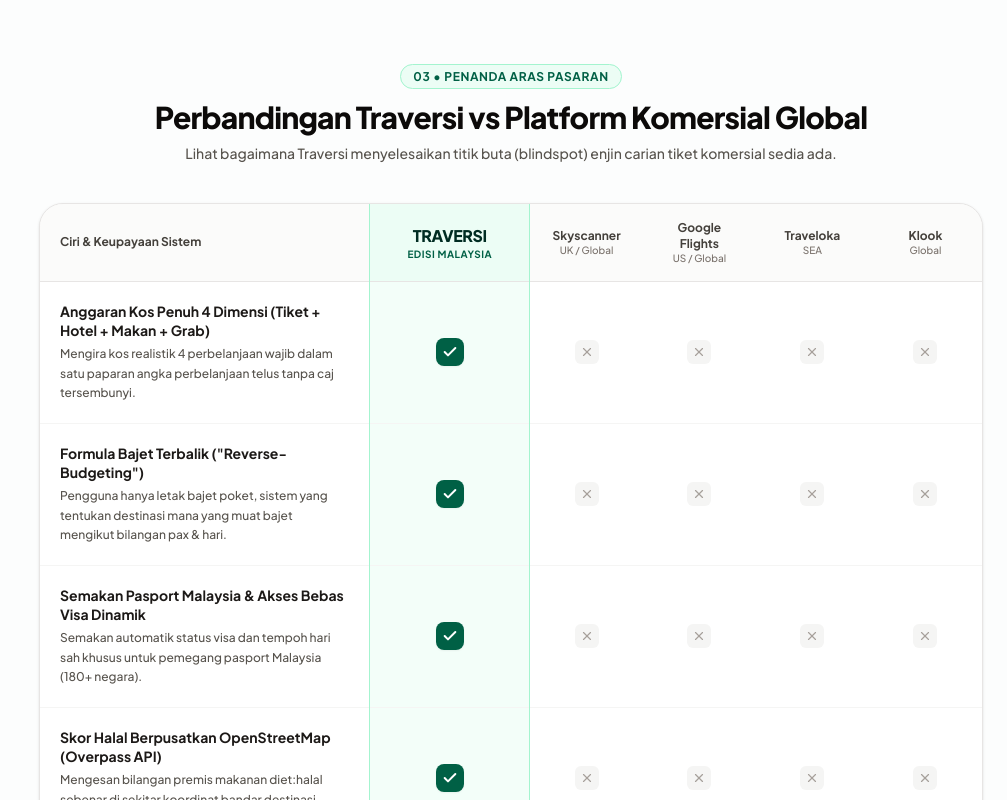
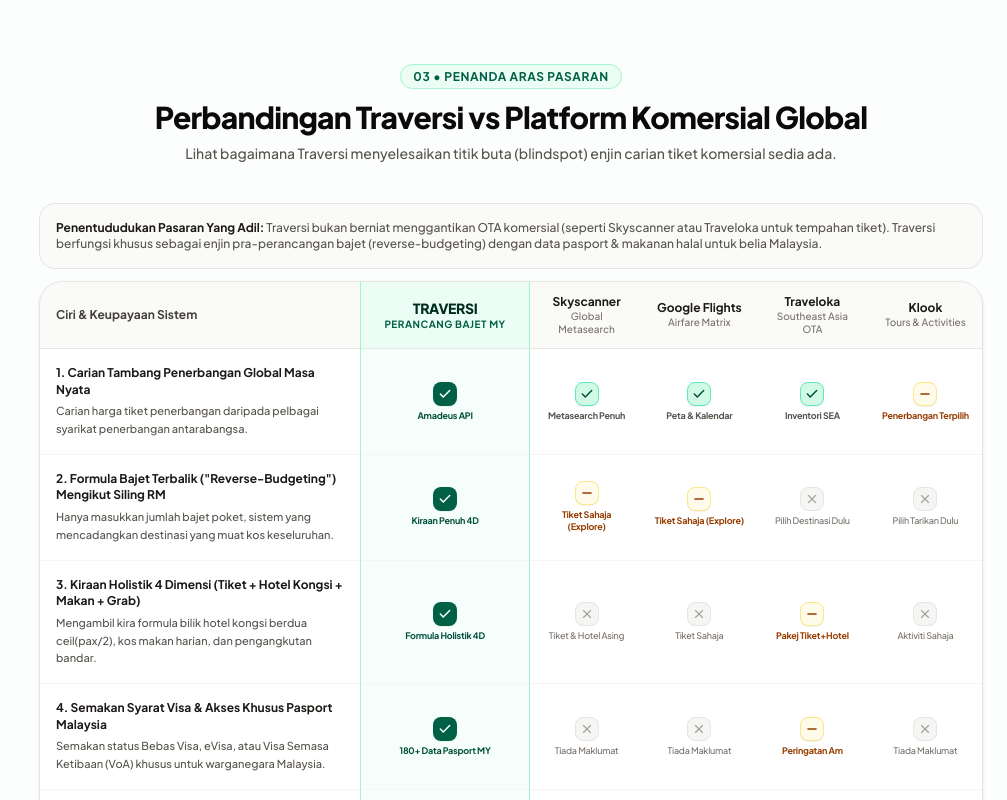
Before and after one commit to cs-mirakim/traversi, a Next.js app: page / in a window 1280 px wide. Shown: the part 2000-2800 px from the top of the page, without its empty margins (273-1280 px from the left). Built offline with nearby package versions, Linux system fonts and the light colour scheme.

Commit message:
refactor: remove redundant calculator buttons, balance market benchmark with objective OTA comparisons, and update demo user to Hang Tuah

```diff
--- a/app/login/page.tsx
+++ b/app/login/page.tsx
@@ -28,7 +28,7 @@
 
   const handleDemoLogin = () => {
     setIsLoading(true);
-    login("amir@traversi.my", "Amir Hakim");
+    login("hangtuah@traversi.my", "Hang Tuah");
     router.push("/profile");
   };
 
@@ -104,7 +104,7 @@
               className="w-full py-3 px-4 rounded-2xl bg-emerald-50 hover:bg-emerald-100 text-emerald-950 border border-emerald-200 text-xs sm:text-sm font-bold flex items-center justify-center gap-2 transition-all shadow-2xs cursor-pointer active:scale-[0.99]"
             >
               <Sparkles className="w-4 h-4 text-emerald-700 shrink-0" />
-              <span>{locale === "bm" ? "Masuk Pantas Sebagai Amir Hakim (Demo)" : "Instant Demo Login (Amir Hakim)"}</span>
+              <span>{locale === "bm" ? "Masuk Pantas Sebagai Hang Tuah (Demo)" : "Instant Demo Login (Hang Tuah)"}</span>
             </button>
           </div>
 
--- a/app/register/page.tsx
+++ b/app/register/page.tsx
@@ -28,7 +28,7 @@
 
   const handleDemoRegister = () => {
     setIsLoading(true);
-    login("amir@traversi.my", "Amir Hakim");
+    login("hangtuah@traversi.my", "Hang Tuah");
     router.push("/profile");
   };
 
@@ -104,7 +104,7 @@
               className="w-full py-3 px-4 rounded-2xl bg-emerald-50 hover:bg-emerald-100 text-emerald-950 border border-emerald-200 text-xs sm:text-sm font-bold flex items-center justify-center gap-2 transition-all shadow-2xs cursor-pointer active:scale-[0.99]"
             >
               <Sparkles className="w-4 h-4 text-emerald-700 shrink-0" />
-              <span>{locale === "bm" ? "Daftar Segera Sebagai Amir Hakim (Demo)" : "Instant Demo Register (Amir Hakim)"}</span>
+              <span>{locale === "bm" ? "Daftar Segera Sebagai Hang Tuah (Demo)" : "Instant Demo Register (Hang Tuah)"}</span>
             </button>
           </div>
 
--- a/components/AuthModal.tsx
+++ b/components/AuthModal.tsx
@@ -158,7 +158,7 @@
                     required
                     value={name}
                     onChange={(e) => setName(e.target.value)}
-                    placeholder="Contoh: Amir Hakim"
+                    placeholder="Contoh: Hang Tuah"
                     className="w-full px-3.5 py-2 text-xs font-medium rounded-xl border border-stone-300 focus:ring-2 focus:ring-emerald-600 focus:outline-none bg-stone-50/50"
                   />
                 </div>
--- a/components/ComparisonTable.tsx
+++ b/components/ComparisonTable.tsx
@@ -1,7 +1,7 @@
 "use client";
 
 import React from "react";
-import { Check, X } from "lucide-react";
+import { Check, X, Minus } from "lucide-react";
 import { useLanguage } from "@/context/LanguageContext";
 
 interface ComparisonFeature {
@@ -9,126 +9,191 @@
   titleEn: string;
   descBm: string;
   descEn: string;
-  traversi: boolean | string;
-  skyscanner: boolean | string;
-  googleFlights: boolean | string;
-  traveloka: boolean | string;
-  klook: boolean | string;
+  traversi: { type: "yes" | "no" | "partial"; labelBm?: string; labelEn?: string };
+  skyscanner: { type: "yes" | "no" | "partial"; labelBm?: string; labelEn?: string };
+  googleFlights: { type: "yes" | "no" | "partial"; labelBm?: string; labelEn?: string };
+  traveloka: { type: "yes" | "no" | "partial"; labelBm?: string; labelEn?: string };
+  klook: { type: "yes" | "no" | "partial"; labelBm?: string; labelEn?: string };
 }
 
 const COMPARISON_DATA: ComparisonFeature[] = [
   {
-    titleBm: "Anggaran Kos Penuh 4 Dimensi (Tiket + Hotel + Makan + Grab)",
-    titleEn: "Full 4D Cost Breakdown (Flights + Hotel + Meals + Transport)",
-    descBm: "Mengira kos realistik 4 perbelanjaan wajib dalam satu paparan angka perbelanjaan telus tanpa caj tersembunyi.",
-    descEn: "Calculates realistic costs across all 4 mandatory expense categories in a single transparent figure.",
-    traversi: true,
-    skyscanner: false,
-    googleFlights: false,
-    traveloka: false,
-    klook: false,
+    titleBm: "1. Carian Tambang Penerbangan Global Masa Nyata",
+    titleEn: "1. Real-Time Global Airfare Search",
+    descBm: "Carian harga tiket penerbangan daripada pelbagai syarikat penerbangan antarabangsa.",
+    descEn: "Search and compare live flight fares across international carrier networks.",
+    traversi: { type: "yes", labelBm: "Amadeus API", labelEn: "Amadeus API" },
+    skyscanner: { type: "yes", labelBm: "Metasearch Penuh", labelEn: "Full Metasearch" },
+    googleFlights: { type: "yes", labelBm: "Peta & Kalendar", labelEn: "Fast Matrix" },
+    traveloka: { type: "yes", labelBm: "Inventori SEA", labelEn: "SEA Inventory" },
+    klook: { type: "partial", labelBm: "Penerbangan Terpilih", labelEn: "Selected Flights" },
   },
   {
-    titleBm: "Formula Bajet Terbalik (\"Reverse-Budgeting\")",
-    titleEn: "Reverse-Budgeting Formula",
-    descBm: "Pengguna hanya letak bajet poket, sistem yang tentukan destinasi mana yang muat bajet mengikut bilangan pax & hari.",
-    descEn: "User simply enters available budget; the engine determines which destinations fit within group size and duration.",
-    traversi: true,
-    skyscanner: false,
-    googleFlights: false,
-    traveloka: false,
-    klook: false,
+    titleBm: "2. Formula Bajet Terbalik (\"Reverse-Budgeting\") Mengikut Siling RM",
+    titleEn: "2. Reverse-Budgeting by RM Spending Ceiling",
+    descBm: "Hanya masukkan jumlah bajet poket, sistem yang mencadangkan destinasi yang muat kos keseluruhan.",
+    descEn: "Simply enter your available cash ceiling; engine computes destinations fitting total realistic trip cost.",
+    traversi: { type: "yes", labelBm: "Kiraan Penuh 4D", labelEn: "Full 4D Fit" },
+    skyscanner: { type: "partial", labelBm: "Tiket Sahaja (Explore)", labelEn: "Flights Only (Explore)" },
+    googleFlights: { type: "partial", labelBm: "Tiket Sahaja (Explore)", labelEn: "Flights Only (Explore)" },
+    traveloka: { type: "no", labelBm: "Pilih Destinasi Dulu", labelEn: "Dest. Required" },
+    klook: { type: "no", labelBm: "Pilih Tarikan Dulu", labelEn: "Attraction Required" },
   },
   {
-    titleBm: "Semakan Pasport Malaysia & Akses Bebas Visa Dinamik",
-    titleEn: "Dynamic Malaysian Passport Visa Regulations",
-    descBm: "Semakan automatik status visa dan tempoh hari sah khusus untuk pemegang pasport Malaysia (180+ negara).",
-    descEn: "Automated visa requirements and valid duration specifically for Malaysian passport holders (180+ countries).",
-    traversi: true,
-    skyscanner: false,
-    googleFlights: false,
-    traveloka: false,
-    klook: false,
+    titleBm: "3. Kiraan Holistik 4 Dimensi (Tiket + Hotel Kongsi + Makan + Grab)",
+    titleEn: "3. Holistic 4D Cost Modeling (Flight + Room + Food + Local Rides)",
+    descBm: "Mengambil kira formula bilik hotel kongsi berdua ceil(pax/2), kos makan harian, dan pengangkutan bandar.",
+    descEn: "Includes twin-share room logic ceil(pax/2), daily halal dining, and local rideshare transportation.",
+    traversi: { type: "yes", labelBm: "Formula Holistik 4D", labelEn: "Holistic 4D Math" },
+    skyscanner: { type: "no", labelBm: "Tiket & Hotel Asing", labelEn: "Separate Bookings" },
+    googleFlights: { type: "no", labelBm: "Tiket Sahaja", labelEn: "Flights Only" },
+    traveloka: { type: "partial", labelBm: "Pakej Tiket+Hotel", labelEn: "Flight+Hotel Combo" },
+    klook: { type: "no", labelBm: "Aktiviti Sahaja", labelEn: "Activities Only" },
   },
   {
-    titleBm: "Skor Halal Berpusatkan OpenStreetMap (Overpass API)",
-    titleEn: "Geospatial Halal Audit via OpenStreetMap (Overpass API)",
-    descBm: "Mengesan bilangan premis makanan diet:halal sebenar di sekitar koordinat bandar destinasi secara geospatial.",
-    descEn: "Detects real diet:halal nodes within the destination city coordinates directly via geospatial queries.",
-    traversi: true,
-    skyscanner: false,
-    googleFlights: false,
-    traveloka: false,
-    klook: false,
+    titleBm: "4. Semakan Syarat Visa & Akses Khusus Pasport Malaysia",
+    titleEn: "4. Malaysian Passport Specific Visa Intelligence",
+    descBm: "Semakan status Bebas Visa, eVisa, atau Visa Semasa Ketibaan (VoA) khusus untuk warganegara Malaysia.",
+    descEn: "Tailored Visa-Free, eVisa, or VoA validity status mapped directly to Malaysian passport holders.",
+    traversi: { type: "yes", labelBm: "180+ Data Pasport MY", labelEn: "180+ MY Passport Data" },
+    skyscanner: { type: "no", labelBm: "Tiada Maklumat", labelEn: "Not Available" },
+    googleFlights: { type: "no", labelBm: "Tiada Maklumat", labelEn: "Not Available" },
+    traveloka: { type: "partial", labelBm: "Peringatan Am", labelEn: "General Notice" },
+    klook: { type: "no", labelBm: "Tiada Maklumat", labelEn: "Not Available" },
   },
   {
-    titleBm: "Mod Bajet Fleksibel (Per Pax vs Jumlah Kumpulan)",
-    titleEn: "Flexible Budgeting (Per Person vs Group Total)",
-    descBm: "Kiraan automatik sama ada perbelanjaan dikira bagi setiap individu atau perkongsian bilik hotel (twin sharing).",
-    descEn: "Automatic computation per individual or shared room basis (twin sharing) for the entire travel group.",
-    traversi: true,
-    skyscanner: false,
-    googleFlights: false,
-    traveloka: false,
-    klook: false,
+    titleBm: "5. Audit Makanan Halal Tempatan (Geospatial / OpenStreetMap)",
+    titleEn: "5. Local Halal Food Audit (Geospatial / OpenStreetMap)",
+    descBm: "Kueri nod diet:halal di sekitar bandar destinasi untuk memudahkan pelancong Muslim merancang perbelanjaan.",
+    descEn: "Real diet:halal geospatial node analysis around city center to verify Muslim-friendly dining ease.",
+    traversi: { type: "yes", labelBm: "Kueri Overpass OSM", labelEn: "OSM Overpass Query" },
+    skyscanner: { type: "no", labelBm: "Tiada Penapis", labelEn: "Not Available" },
+    googleFlights: { type: "no", labelBm: "Tiada Penapis", labelEn: "Not Available" },
+    traveloka: { type: "partial", labelBm: "Penapis Terhad Hotel", labelEn: "Selected Hotels" },
+    klook: { type: "partial", labelBm: "Pakej Mesra Muslim", labelEn: "Selected Tours" },
   },
   {
-    titleBm: "Penjanaan Itinerari 4 Hari Realistik Belia",
-    titleEn: "Realistic 4-Day Youth Itinerary Generation",
-    descBm: "Cadangan aktiviti harian berbaloi yang dipadankan dengan baki lebihan simpanan sebenar tanpa jadual padat.",
-    descEn: "Curated daily activity recommendations matched with remaining pocket savings at an enjoyable pace.",
-    traversi: true,
-    skyscanner: false,
-    googleFlights: false,
-    traveloka: false,
-    klook: false,
+    titleBm: "6. Tempahan Terus Tiket, Hotel & Pas Lawatan (Commercial OTA Engine)",
+    titleEn: "6. Direct Commercial Booking & Ticketing Engine (OTA)",
+    descBm: "Pembelian tiket sah dan pengeluaran baucar penginapan terus dalam sistem.",
+    descEn: "Direct transactional purchasing of flight e-tickets and accommodation vouchers in-app.",
+    traversi: { type: "no", labelBm: "Bukan OTA (Perancang Sahaja)", labelEn: "Planner Only (Non-OTA)" },
+    skyscanner: { type: "yes", labelBm: "Pautan Syarikat/OTA", labelEn: "Airline / OTA Redirect" },
+    googleFlights: { type: "yes", labelBm: "Tempah Terus Syarikat", labelEn: "Book via Airline" },
+    traveloka: { type: "yes", labelBm: "OTA Penuh Terintegrasi", labelEn: "Full Integrated OTA" },
+    klook: { type: "yes", labelBm: "Peneraju Tiket & Pas", labelEn: "Pass & Ticket Leader" },
   },
   {
-    titleBm: "100% Percuma & Dioptimumkan untuk Belia Malaysia",
-    titleEn: "100% Free & Built for Malaysian Youth",
-    descBm: "Bebas tanpa sebarang caj komisen terselindung, bayaran langganan, atau harga berbeza.",
-    descEn: "Free with zero hidden fees, markups, or subscription requirements.",
-    traversi: true,
-    skyscanner: "separa",
-    googleFlights: "separa",
-    traveloka: false,
-    klook: false,
+    titleBm: "7. Pas Tarikan Tempatan & Tiket Lawatan Harian (Attractions & Tours)",
+    titleEn: "7. Local Attraction Passes & Day Tour Tickets",
+    descBm: "Jualan pas tiket taman tema, pengangkutan awam bandar (JR/MRT pass), dan aktiviti berpandu.",
+    descEn: "Sales of theme park admissions, transit tourist passes, and localized day tour excursions.",
+    traversi: { type: "partial", labelBm: "Cadangan Itinerari AI", labelEn: "AI Suggested Plans" },
+    skyscanner: { type: "no", labelBm: "Tiada", labelEn: "Not Available" },
+    googleFlights: { type: "no", labelBm: "Tiada", labelEn: "Not Available" },
+    traveloka: { type: "yes", labelBm: "Traveloka Xperience", labelEn: "Traveloka Xperience" },
+    klook: { type: "yes", labelBm: "Katalog Global Terbesar", labelEn: "Largest Global Catalog" },
   },
 ];
 
 export default function ComparisonTable() {
   const { locale } = useLanguage();
 
+  const renderBadge = (item: { type: "yes" | "no" | "partial"; labelBm?: string; labelEn?: string }, isTraversi: boolean = false) => {
+    const label = locale === "bm" ? item.labelBm : item.labelEn;
+
+    if (item.type === "yes") {
       return (
+        <div className="flex flex-col items-center gap-1">
+          <div className={`w-6 h-6 rounded-lg flex items-center justify-center shadow-2xs ${
+            isTraversi ? "bg-emerald-800 text-white" : "bg-emerald-100 text-emerald-900 border border-emerald-300"
+          }`}>
+            <Check className="w-3.5 h-3.5 stroke-[2.5]" />
+          </div>
+          {label && (
+            <span className={`text-[9px] font-bold tracking-tight text-center ${
+              isTraversi ? "text-emerald-900" : "text-stone-600"
+            }`}>
+              {label}
+            </span>
+          )}
+        </div>
+      );
+    }
+
+    if (item.type === "partial") {
+      return (
+        <div className="flex flex-col items-center gap-1">
+          <div className="w-6 h-6 rounded-lg bg-amber-50 text-amber-800 border border-amber-200 flex items-center justify-center shadow-2xs">
+            <Minus className="w-3.5 h-3.5 stroke-[2.5]" />
+          </div>
+          {label && (
+            <span className="text-[9px] font-bold text-amber-800 tracking-tight text-center">
+              {label}
+            </span>
+          )}
+        </div>
+      );
+    }
+
+    // "no"
+    return (
+      <div className="flex flex-col items-center gap-1">
+        <div className="w-6 h-6 rounded-lg bg-stone-100 text-stone-400 border border-stone-200 flex items-center justify-center">
+          <X className="w-3.5 h-3.5 stroke-[2]" />
+        </div>
+        {label && (
+          <span className="text-[9px] font-medium text-stone-500 tracking-tight text-center">
+            {label}
+          </span>
+        )}
+      </div>
+    );
+  };
+
+  return (
+    <div className="w-full space-y-3">
+      {/* Informative Positioning Note */}
+      <div className="p-4 rounded-2xl bg-stone-50 border border-stone-200 flex flex-col sm:flex-row items-start sm:items-center justify-between gap-2 text-xs text-stone-600 font-medium">
+        <p>
+          <strong className="text-stone-900 font-bold">
+            {locale === "bm" ? "Penentududukan Pasaran Yang Adil:" : "Objective Market Positioning:"}
+          </strong>{" "}
+          {locale === "bm"
+            ? "Traversi bukan berniat menggantikan OTA komersial (seperti Skyscanner atau Traveloka untuk tempahan tiket). Traversi berfungsi khusus sebagai enjin pra-perancangan bajet (reverse-budgeting) dengan data pasport & makanan halal untuk belia Malaysia."
+            : "Traversi is not built to displace commercial OTAs (like Skyscanner or Traveloka for actual bookings). Rather, it fills the critical pre-planning gap: reverse-budgeting with passport & halal scoring tailored for Malaysian travelers."}
+        </p>
+      </div>
+
       <div className="w-full overflow-x-auto rounded-3xl border border-stone-200 bg-white shadow-sm">
-      <table className="w-full text-left border-collapse min-w-[780px]">
+        <table className="w-full text-left border-collapse min-w-[820px]">
           <thead>
-          <tr className="border-b border-stone-200 bg-stone-50/80 text-xs text-stone-700">
-            <th className="p-5 font-bold w-[35%]">
+            <tr className="border-b border-stone-200 bg-stone-50/90 text-xs text-stone-700">
+              <th className="p-4 font-bold w-[34%]">
                 {locale === "bm" ? "Ciri & Keupayaan Sistem" : "System Capabilities"}
               </th>
               {/* Highlighted Traversi Column */}
-            <th className="p-5 font-black text-center bg-emerald-50 text-emerald-950 border-x border-emerald-200 w-[17%]">
-              <div className="tracking-tight text-base font-black text-emerald-950">TRAVERSI</div>
+              <th className="p-4 font-black text-center bg-emerald-50 text-emerald-950 border-x border-emerald-200 w-[18%]">
+                <div className="tracking-tight text-sm font-black text-emerald-950">TRAVERSI</div>
                 <div className="text-[10px] text-emerald-800 font-bold uppercase tracking-wider">
-                {locale === "bm" ? "Edisi Malaysia" : "Malaysia-First"}
+                  {locale === "bm" ? "Perancang Bajet MY" : "MY Budget Engine"}
                 </div>
               </th>
-            <th className="p-4 text-center text-stone-700 font-bold w-[12%]">
-              <div>Skyscanner</div>
-              <div className="text-[10px] text-stone-500 font-medium">UK / Global</div>
+              <th className="p-3 text-center text-stone-700 font-bold w-[12%]">
+                <div className="text-xs font-bold text-stone-900">Skyscanner</div>
+                <div className="text-[10px] text-stone-500 font-medium">Global Metasearch</div>
               </th>
-            <th className="p-4 text-center text-stone-700 font-bold w-[12%]">
-              <div>Google Flights</div>
-              <div className="text-[10px] text-stone-500 font-medium">US / Global</div>
+              <th className="p-3 text-center text-stone-700 font-bold w-[12%]">
+                <div className="text-xs font-bold text-stone-900">Google Flights</div>
+                <div className="text-[10px] text-stone-500 font-medium">Airfare Matrix</div>
               </th>
-            <th className="p-4 text-center text-stone-700 font-bold w-[12%]">
-              <div>Traveloka</div>
-              <div className="text-[10px] text-stone-500 font-medium">SEA</div>
+              <th className="p-3 text-center text-stone-700 font-bold w-[12%]">
+                <div className="text-xs font-bold text-stone-900">Traveloka</div>
+                <div className="text-[10px] text-stone-500 font-medium">Southeast Asia OTA</div>
               </th>
-            <th className="p-4 text-center text-stone-700 font-bold w-[12%]">
-              <div>Klook</div>
-              <div className="text-[10px] text-stone-500 font-medium">Global</div>
+              <th className="p-3 text-center text-stone-700 font-bold w-[12%]">
+                <div className="text-xs font-bold text-stone-900">Klook</div>
+                <div className="text-[10px] text-stone-500 font-medium">Tours & Activities</div>
               </th>
             </tr>
           </thead>
@@ -136,88 +201,47 @@
             {COMPARISON_DATA.map((row, idx) => (
               <tr
                 key={idx}
-              className="hover:bg-stone-50/60 transition-colors"
+                className="hover:bg-stone-50/70 transition-colors"
               >
                 {/* Feature Name & Description */}
-              <td className="p-5">
-                <p className="font-bold text-stone-900 text-sm mb-1 leading-snug">
+                <td className="p-4">
+                  <p className="font-bold text-stone-900 text-xs mb-1 leading-snug">
                     {locale === "bm" ? row.titleBm : row.titleEn}
                   </p>
-                <p className="text-stone-600 text-xs leading-relaxed font-medium">
+                  <p className="text-stone-600 text-[11px] leading-relaxed font-medium">
                     {locale === "bm" ? row.descBm : row.descEn}
                   </p>
                 </td>
 
                 {/* Traversi Column (Highlighted) */}
-              <td className="p-4 text-center bg-emerald-50/60 border-x border-emerald-200">
-                <div className="w-7 h-7 mx-auto rounded-lg bg-emerald-800 text-white flex items-center justify-center shadow-xs">
-                  <Check className="w-4 h-4 stroke-[3]" />
-                </div>
+                <td className="p-3 text-center bg-emerald-50/50 border-x border-emerald-200">
+                  {renderBadge(row.traversi, true)}
                 </td>
 
                 {/* Skyscanner */}
-              <td className="p-4 text-center">
-                {row.skyscanner === true ? (
-                  <div className="w-6 h-6 mx-auto rounded-md bg-stone-100 text-stone-700 flex items-center justify-center">
-                    <Check className="w-3.5 h-3.5" />
-                  </div>
-                ) : row.skyscanner === "separa" ? (
-                  <span className="text-[10px] font-bold text-amber-800 bg-amber-50 px-2 py-0.5 rounded border border-amber-200">
-                    {locale === "bm" ? "Tiket Sahaja" : "Flights Only"}
-                  </span>
-                ) : (
-                  <div className="w-6 h-6 mx-auto rounded-md bg-stone-100 text-stone-400 flex items-center justify-center">
-                    <X className="w-3.5 h-3.5" />
-                  </div>
-                )}
+                <td className="p-3 text-center">
+                  {renderBadge(row.skyscanner)}
                 </td>
 
                 {/* Google Flights */}
-              <td className="p-4 text-center">
-                {row.googleFlights === true ? (
-                  <div className="w-6 h-6 mx-auto rounded-md bg-stone-100 text-stone-700 flex items-center justify-center">
-                    <Check className="w-3.5 h-3.5" />
-                  </div>
-                ) : row.googleFlights === "separa" ? (
-                  <span className="text-[10px] font-bold text-amber-800 bg-amber-50 px-2 py-0.5 rounded border border-amber-200">
-                    {locale === "bm" ? "Tiket Sahaja" : "Flights Only"}
-                  </span>
-                ) : (
-                  <div className="w-6 h-6 mx-auto rounded-md bg-stone-100 text-stone-400 flex items-center justify-center">
-                    <X className="w-3.5 h-3.5" />
-                  </div>
-                )}
+                <td className="p-3 text-center">
+                  {renderBadge(row.googleFlights)}
                 </td>
 
                 {/* Traveloka */}
-              <td className="p-4 text-center">
-                {row.traveloka === true ? (
-                  <div className="w-6 h-6 mx-auto rounded-md bg-stone-100 text-stone-700 flex items-center justify-center">
-                    <Check className="w-3.5 h-3.5" />
-                  </div>
-                ) : (
-                  <div className="w-6 h-6 mx-auto rounded-md bg-stone-100 text-stone-400 flex items-center justify-center">
-                    <X className="w-3.5 h-3.5" />
-                  </div>
-                )}
+                <td className="p-3 text-center">
+                  {renderBadge(row.traveloka)}
                 </td>
 
                 {/* Klook */}
-              <td className="p-4 text-center">
-                {row.klook === true ? (
-                  <div className="w-6 h-6 mx-auto rounded-md bg-stone-100 text-stone-700 flex items-center justify-center">
-                    <Check className="w-3.5 h-3.5" />
-                  </div>
-                ) : (
-                  <div className="w-6 h-6 mx-auto rounded-md bg-stone-100 text-stone-400 flex items-center justify-center">
-                    <X className="w-3.5 h-3.5" />
-                  </div>
-                )}
+                <td className="p-3 text-center">
+                  {renderBadge(row.klook)}
                 </td>
               </tr>
             ))}
           </tbody>
         </table>
       </div>
+    </div>
   );
 }
--- a/context/AuthContext.tsx
+++ b/context/AuthContext.tsx
@@ -32,9 +32,9 @@
 
 const DEFAULT_USER: UserProfile = {
   id: "usr_mock_1",
-  name: "Amir Hakim",
-  email: "amir@traversi.my",
-  avatar: "AH",
+  name: "Hang Tuah",
+  email: "hangtuah@traversi.my",
+  avatar: "HT",
   passportCountry: "Malaysia (MY)",
   starredDestinations: ["krabi", "langkawi", "bali"],
   searchHistory: [
```
Also changed, not shown: components/Navbar.tsx (+0 -38 lines). Lines whose indentation alone changed are shown as unchanged.
